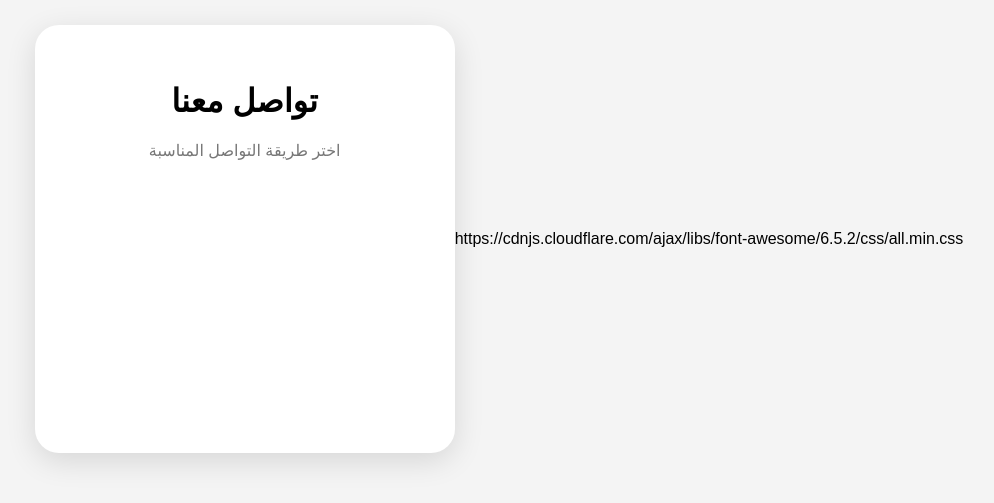
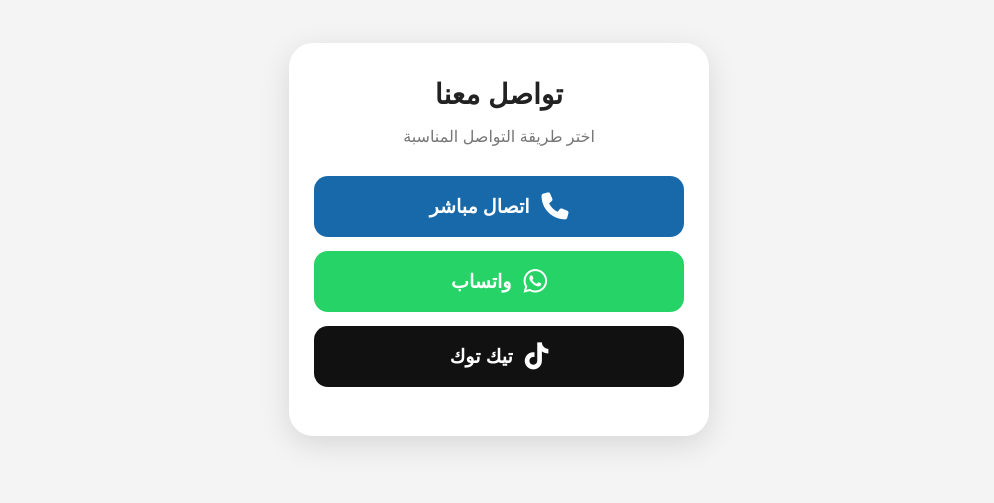
Before and after one commit to adelkoura4-wq/contact, a plain HTML site: page index.html in a window 1280 px wide. Shown: the part 161-664 px from the top of the page, without its empty margins (141-1135 px from the left). Drawn offline with Linux system fonts and the light colour scheme.

Commit message:
Refactor contact buttons with Font Awesome icons
Updated the HTML structure to include Font Awesome icons for contact buttons and removed unnecessary elements.

```diff
--- a/index.html
+++ b/index.html
@@ -1,8 +1,7 @@
-
 <!DOCTYPE html><html lang="ar" dir="rtl">
-https://cdnjs.cloudflare.com/ajax/libs/font-awesome/6.5.2/css/all.min.css<head>
+<head>
 <meta charset="UTF-8">
-<meta name="viewport" content="width=device-width, initial-scale=1.0"><title>تواصل معنا</title><style>
+<meta name="viewport" content="width=device-width, initial-scale=1.0"><title>تواصل معنا</title><link rel="stylesheet" href="https://cdnjs.cloudflare.com/ajax/libs/font-awesome/6.5.2/css/all.min.css"><style>
 * {
     box-sizing: border-box;
 }
@@ -26,17 +25,7 @@
     text-align: center;
     box-shadow: 0 8px 30px rgba(0,0,0,0.12);
 }
-<a class="button call" href="tel:+966536692991">
-📞 اتصال مباشر
-</a>
 
-<a class="button whatsapp" href="https://wa.me/966536692991">
-💬 واتساب
-</a>
-
-<a class="button tiktok" href="https://www.tiktok.com/@visionsa11">
-🎵 تيك توك
-</a>
 h1 {
     margin: 0 0 10px;
     color: #222;
@@ -63,22 +52,29 @@
     font-weight: bold;
 }
 
-.icon {
-    width: 28px;
-    height: 28px;
-    object-fit: contain;
+.button i {
+    font-size: 27px;
 }
 
-.
+.call {
+    background: #1769aa;
+}
+
+.whatsapp {
+    background: #25D366;
+}
+
+.tiktok {
+    background: #111111;
 }
 </style></head><body><div class="card"><h1>تواصل معنا</h1><p>اختر طريقة التواصل المناسبة</p><a class="button call" href="tel:+966536692991">
-<span class="icon">☎</span>
-<span>اتصال مباشر</span>
+    <i class="fa-solid fa-phone"></i>
+    <span>اتصال مباشر</span>
 </a><a class="button whatsapp" href="https://wa.me/966536692991">
-<span class="icon">◉</span>
-<span>واتساب</span>
+    <i class="fa-brands fa-whatsapp"></i>
+    <span>واتساب</span>
 </a><a class="button tiktok" href="https://www.tiktok.com/@visionsa11">
-<span class="icon">♪</span>
-<span>تيك توك</span>
+    <i class="fa-brands fa-tiktok"></i>
+    <span>تيك توك</span>
 </a></div></body>
 </html>
```
